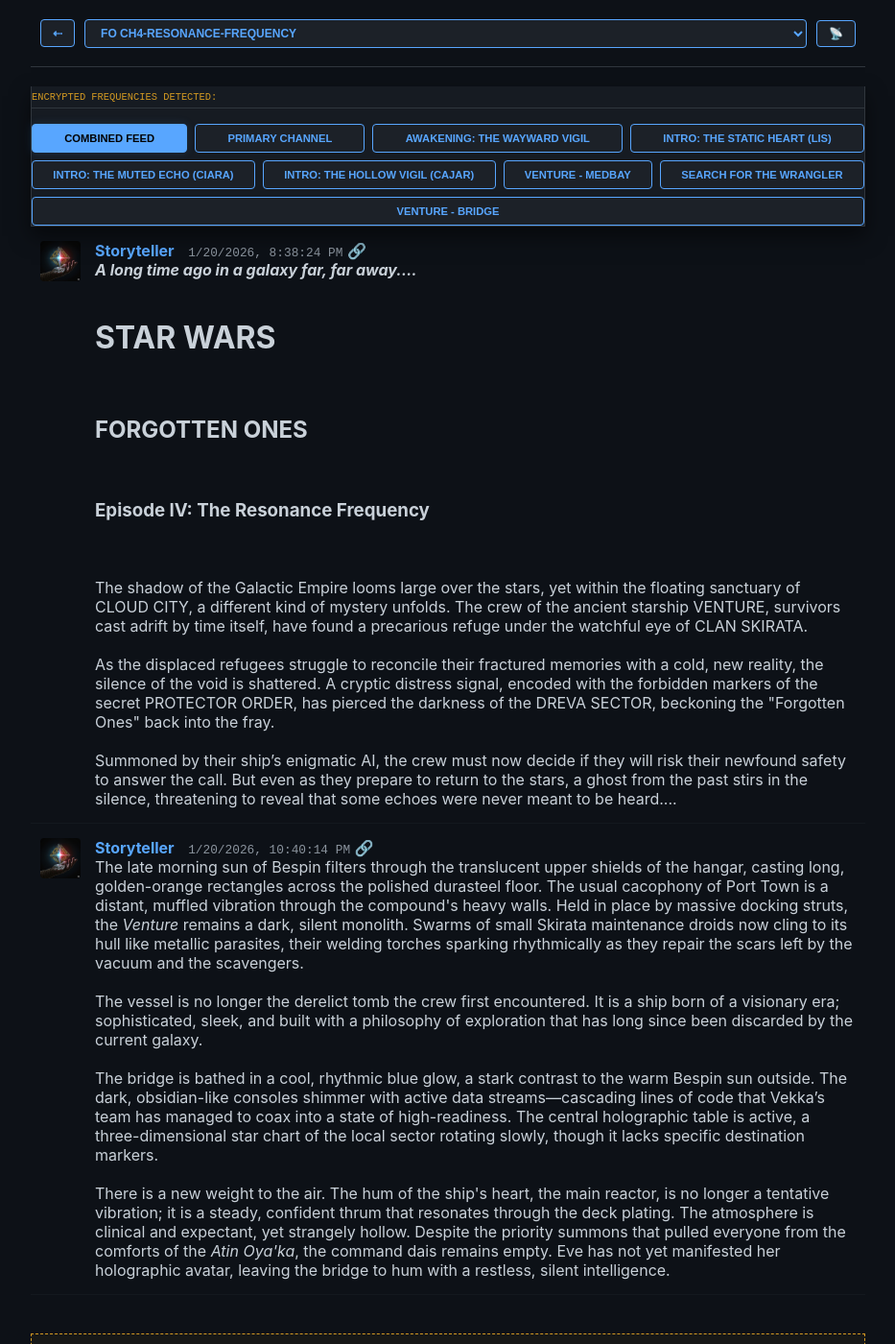
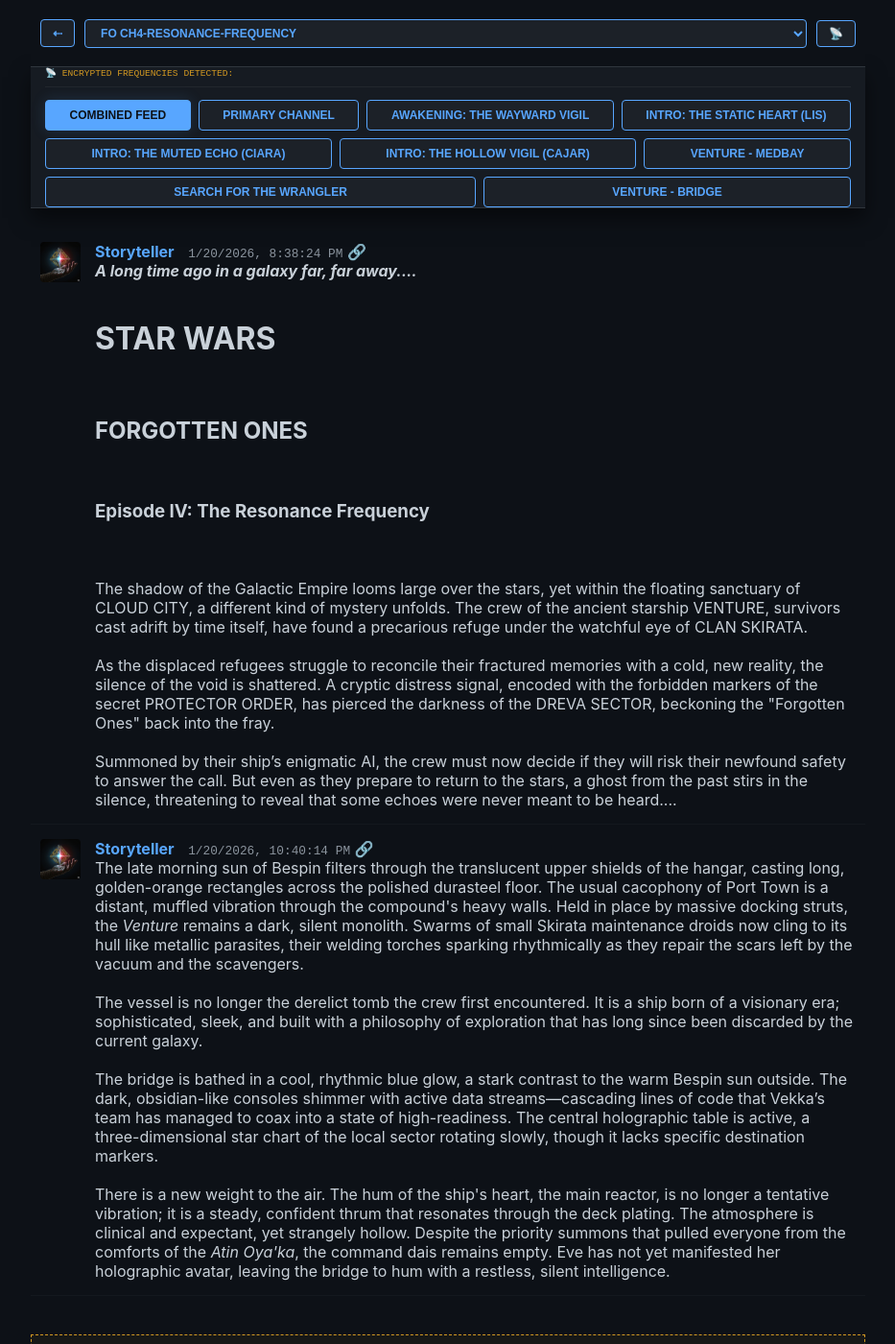
Before and after one commit to alicia86/SW_ForgottenOnes, a Jekyll site: the page built from logs.md, in a window 1280 px wide and 1400 px high. Shown: the whole window at 96% size, without its empty margins (173-1106 px from the left). Built offline with Jekyll 4.4.1, drawn with Linux system fonts in a browser that asks for light colours.

Commit message:
fix: still trying

```diff
--- a/_layouts/json-viewer.html
+++ b/_layouts/json-viewer.html
@@ -12,53 +12,44 @@
     .frequency-nav-bar {
         position: -webkit-sticky;
         position: sticky;
-        top: var(--header-height); /* Sticks exactly below header */
+        top: var(--header-height); /* Sticks flush under Frozen Nav */
         z-index: 4500;
         background: var(--panel-bg);
-        border: 1px solid var(--gh-border);
-        border-top: none;
-        padding: 12px;
-        display: none;
+        border-bottom: 1px solid var(--gh-border);
+        padding: 12px 0;
+        display: none; /* Controlled by JS */
+        box-shadow: 0 10px 20px rgba(0,0,0,0.5);
+    }
+    .freq-container {
+        display: flex;
         flex-wrap: wrap;
         gap: 8px;
         width: 100%;
-        /* No transform needed; inherited centering from container */
-        box-shadow: 0 10px 20px rgba(0,0,0,0.5);
+        max-width: 900px;
+        margin: 0 auto;
+        padding: 0 15px;
     }
+
     .comms-status {
         width: 100%;
-        padding: 5px 0;
-        font-size: 0.65rem;
+        padding-bottom: 8px;
+        font-size: 0.6rem;
         color: var(--sw-yellow);
         font-family: monospace;
-        border-bottom: 1px solid var(--gh-border);
-        margin-bottom: 8px;
         text-transform: uppercase;
+        border-bottom: 1px solid rgba(255,255,255,0.05);
+        margin-bottom: 5px;
     }
     .freq-btn {
         flex: 1 1 auto;
-        background: #1c2128; /* Matches toc-open-btn */
-        border: 1px solid var(--sw-blue);
-        color: var(--sw-blue);
-        padding: 8px 12px;
-        font-size: 0.7rem;
-        cursor: pointer;
-        border-radius: 4px;
-        font-weight: bold;
-        text-transform: uppercase;
-        transition: 0.2s;
         min-width: 120px;
-        text-align: center;
-    }
-    .freq-btn:hover {
-        background: var(--sw-blue);
-        color: white;
+        justify-content: center;
     }
 
     .freq-btn.active {
         background: var(--sw-blue) !important;
-        color: #000 !important;
-        box-shadow: 0 0 10px var(--sw-glow);
+        color: #0d1117 !important;
+        box-shadow: 0 0 15px var(--sw-glow);
     }
 
     /* --- MESSAGE FEED LAYOUT --- */
@@ -98,20 +89,22 @@
 <header class="frozen-nav">
     <div class="nav-inner">
         <a href="{{ '/archives' | relative_url }}" class="toc-open-btn" style="text-decoration: none;">⇠</a>
-
         <select id="chapter-picker" class="toc-open-btn" onchange="loadChapter(this.value)" style="background: #1c2128; flex-grow: 1; min-width: 0;">
             {% assign json_files = site.static_files | where_exp: "file", "file.path contains 'Chapter_Logs/JSON/'" %}
             {% for file in json_files %}
                 <option value="{{ file.name }}">{{ file.basename | replace: '_', ' ' | upcase }}</option>
             {% endfor %}
         </select>
-
         <button id="thread-toggle" class="toc-open-btn" onclick="toggleFrequencies()" style="display:none;">📡</button>
     </div>
 </header>
 
+<div id="frequency-selector" class="frequency-nav-bar">
+    <div class="freq-container" id="freq-buttons-target">
+        </div>
+</div>
+
 <div class="log-container-json">
-    <div id="frequency-selector" class="frequency-nav-bar" style="display:none;"></div>
     <div id="viewer-output">{{ content }}</div>
 </div>
 
@@ -302,19 +295,15 @@
     function toggleFrequencies() {
         const bar = document.getElementById('frequency-selector');
         const btn = document.getElementById('thread-toggle');
-            if (bar.style.display === 'none' || bar.style.display === '') {
-                bar.style.display = 'flex';
-                btn.style.background = 'var(--sw-blue)';
-                btn.style.color = 'white';
-            } else {
-                bar.style.display = 'none';
-                btn.style.background = '#1c2128';
-                btn.style.color = 'var(--sw-blue)';
-            }
+        const isHidden = (bar.style.display === 'none' || bar.style.display === '');
+        bar.style.display = isHidden ? 'block' : 'none';
+        btn.style.background = isHidden ? 'var(--sw-blue)' : '#1c2128';
+        btn.style.color = isHidden ? 'white' : 'var(--sw-blue)';
     }
 
     function buildFrequencyBar() {
         const bar = document.getElementById('frequency-selector');
+        const target = document.getElementById('freq-buttons-target');
         const toggleBtn = document.getElementById('thread-toggle');
         const uniqueChannels = [...new Set(fullData.map(m => m.channel_id))];
 
@@ -325,17 +314,16 @@
         }
 
         toggleBtn.style.display = 'block';
-            // bar starts hidden on mobile, or you can keep it flex on desktop
-            bar.style.display = window.innerWidth > 1000 ? 'flex' : 'none';
+        bar.style.display = window.innerWidth > 1000 ? 'block' : 'none';
 
-            let html = `<div class="comms-status">ENCRYPTED FREQUENCIES DETECTED:</div>`;
+        let html = `<div class="comms-status">📡 Encrypted Frequencies Detected:</div>`;
         html += `<button class="freq-btn active" data-id="all" onclick="renderFeed('all')">COMBINED FEED</button>`;
 
         uniqueChannels.forEach(id => {
             const name = channelMap[id] || "PRIMARY CHANNEL";
             html += `<button class="freq-btn" data-id="${id}" onclick="renderFeed('${id}')">${name}</button>`;
         });
-            bar.innerHTML = html;
+        target.innerHTML = html;
     }
 </script>
 </body>
--- a/assets/style.css
+++ b/assets/style.css
@@ -1,4 +1,4 @@
-/* --- 1. CORE VARIABLES --- */
+/* --- CORE VARIABLES --- */
 :root {
     --gh-bg: #0d1117;
     --gh-border: #30363d;
@@ -10,7 +10,7 @@
     --panel-bg: #161b22;
     --header-height: 70px;
 }
-/* --- 2. GLOBAL RESET & MOBILE STABILIZATION --- */
+/* --- GLOBAL RESET & MOBILE STABILIZATION --- */
 * { box-sizing: border-box; }
 
 html {
@@ -37,7 +37,7 @@
     overflow: visible !important;
 }
 
-/* --- 3. REUSABLE UI COMPONENTS --- */
+/* --- REUSABLE UI COMPONENTS --- */
 .panel {
     background: var(--panel-bg);
     border: 1px solid var(--gh-border);
@@ -59,17 +59,41 @@
 a { color: var(--sw-blue); text-decoration: none; transition: 0.2s; }
 a:hover { text-decoration: underline; color: var(--sw-yellow); }
 
-/* --- 4. SHARED TOP NAVIGATION (The Sticky Bar) --- */
+/* --- UNIVERSAL NAV BUTTON THEME --- */
+/* Forces blue/black theme and prevents browser "white" button defaults */
+.toc-open-btn, .freq-btn, .nav-btn {
+    background: #1c2128 !important;
+    color: var(--sw-blue) !important;
+    border: 1px solid var(--sw-blue) !important;
+    padding: 8px 16px;
+    font-weight: bold;
+    cursor: pointer;
+    border-radius: 4px;
+    text-transform: uppercase;
+    font-size: 0.75rem;
+    display: inline-flex;
+    align-items: center;
+    gap: 8px;
+    transition: 0.2s;
+    text-decoration: none;
+}
+
+.toc-open-btn:hover, .freq-btn:hover, .nav-btn:hover {
+    background: var(--sw-blue) !important;
+    color: #000 !important;
+    box-shadow: 0 0 10px var(--sw-glow);
+}
+
+/* --- SHARED TOP NAVIGATION (The Sticky Bar) --- */
 .frozen-nav {
     position: -webkit-sticky;
     position: sticky;
     top: 0;
-    z-index: 5000; /* Extremely high to prevent overlap */
+    z-index: 5000;
     background-color: var(--gh-bg);
     border-bottom: 1px solid var(--gh-border);
     height: var(--header-height);
     width: 100%;
-    /* Use padding instead of margin to prevent layout shifts */
     padding: 0 10px;
     display: flex;
     align-items: center;
@@ -101,7 +125,7 @@
     box-shadow: 0 0 10px var(--sw-glow);
 }
 
-/* --- 5. UNIVERSAL FORMATTING & DISCORD EXTRAS --- */
+/* --- UNIVERSAL FORMATTING & DISCORD EXTRAS --- */
 .st-gold {
     color: var(--sw-yellow);
     font-style: italic;
@@ -147,7 +171,7 @@
     margin-top: 4px;
 }
 
-/* --- 6. LIST HANDLING (Nav vs Content) --- */
+/* --- LIST HANDLING (Nav vs Content) --- */
 
 /* Markdown Content Bullets */
 .markdown-body ul, .msg-content ul { list-style: disc; margin: 10px 0 10px 25px; }
@@ -160,7 +184,7 @@
     margin: 0 !important;
 }
 
-/* --- 7. HOME PAGE / ARCHIVE DASHBOARD --- */
+/* --- HOME PAGE / ARCHIVE DASHBOARD --- */
 .hero-section { text-align: center; padding: 40px 0; }
 .site-logo { max-width: 250px; margin-bottom: 10px; }
 .flavor-text { color: var(--sw-yellow); font-style: italic; opacity: 0.8; }
@@ -168,13 +192,13 @@
 .log-list li { padding: 12px 0; border-bottom: 1px solid var(--gh-border); }
 .view-all { display: block; margin-top: 15px; font-size: 0.8rem; font-weight: bold; text-align: right; }
 
-/* --- 8. RESPONSIVE DESIGN --- */
+/* --- ESPONSIVE DESIGN --- */
 @media (max-width: 600px) {
     main { padding: 0 10px; }
     .frozen-nav { padding: 10px 0; }
 }
 
-/* --- 9. FOOTER --- */
+/* --- FOOTER --- */
 footer:not(.sticky-footer-nav) {
     text-align: center;
     padding: 60px 20px 40px;
```
Lines whose indentation alone changed are shown as unchanged.
